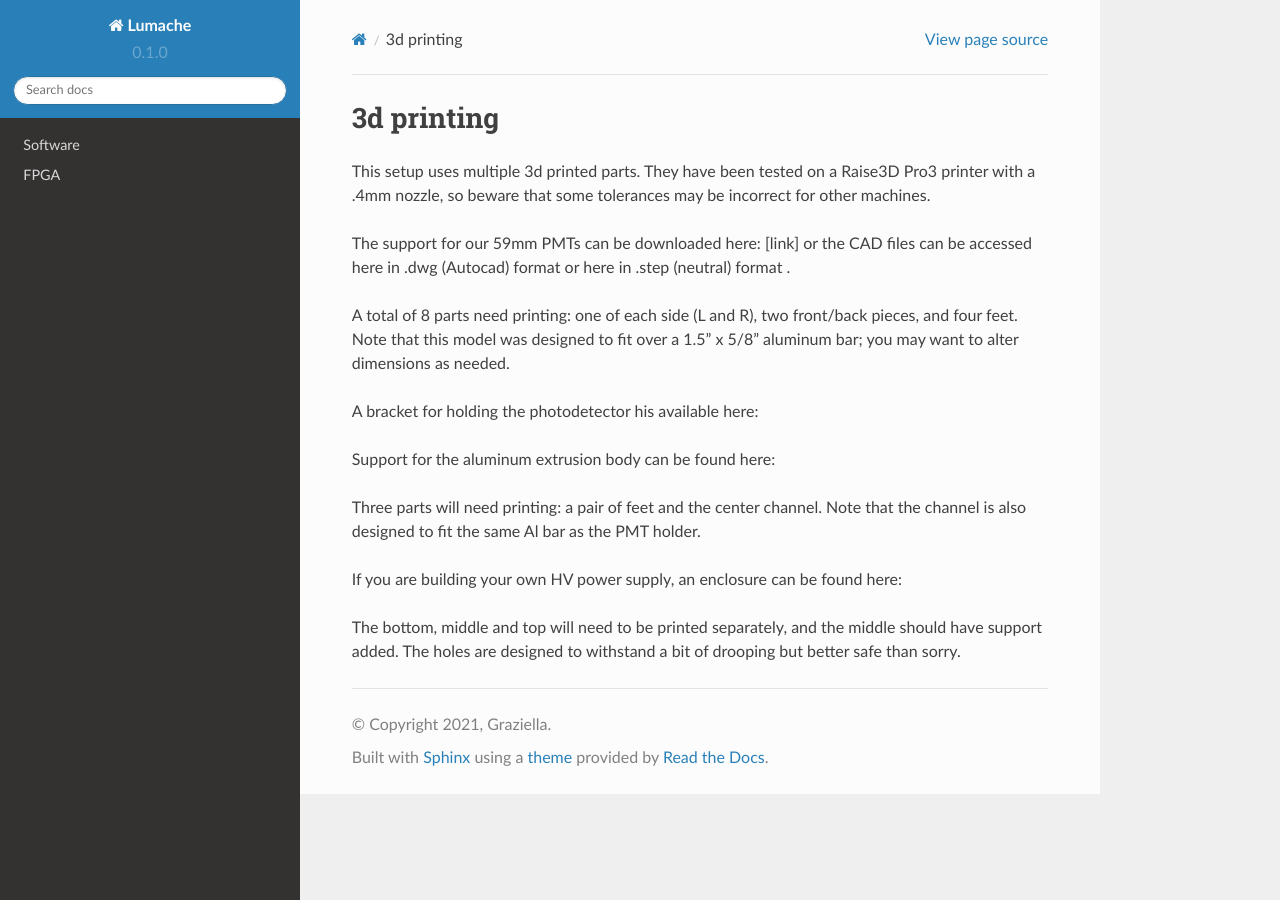
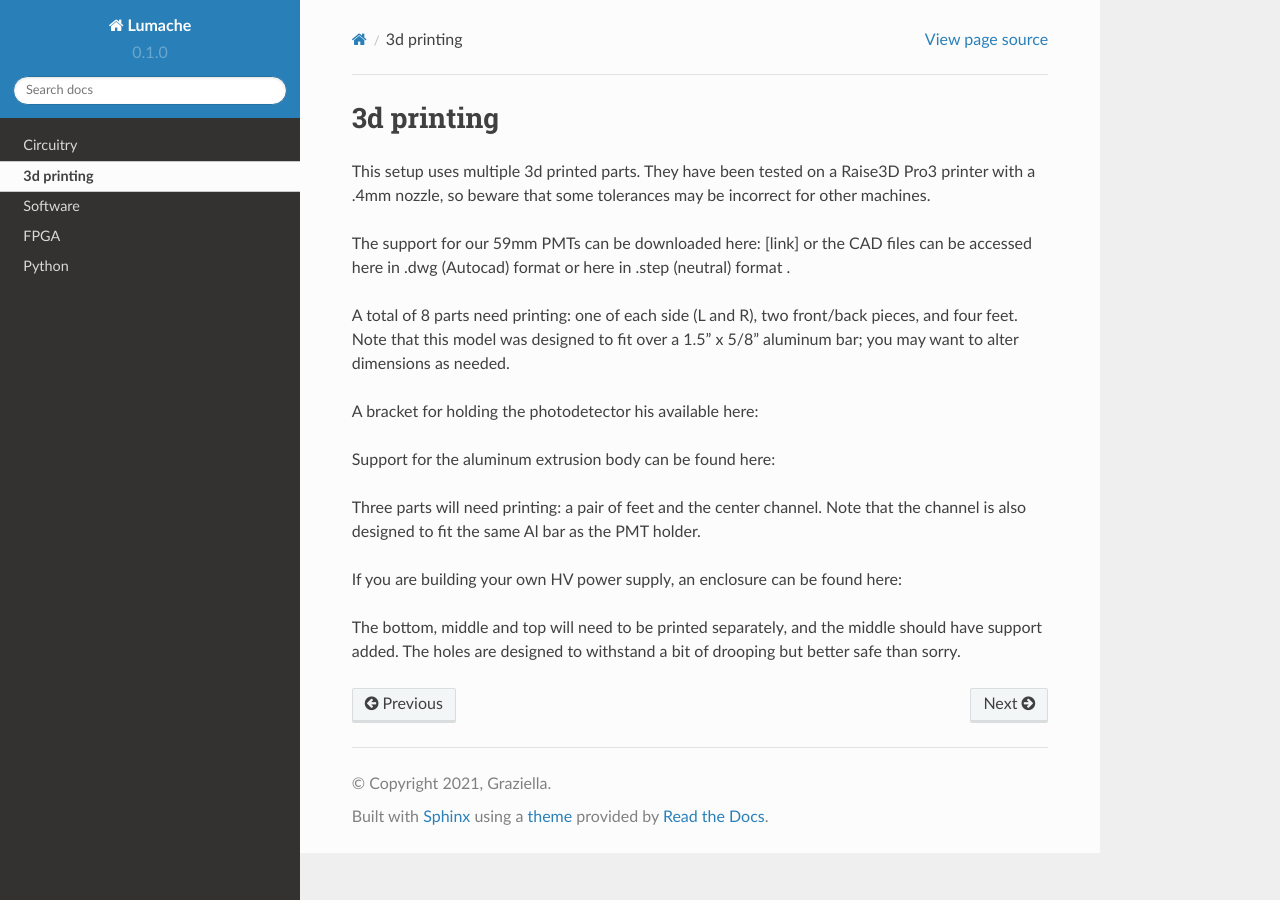
Before and after one commit to UChicagoPhysicsLabs/PositronEmissionTomography, a Sphinx documentation site: the page built from docs/source/3d_printing.rst, in a window 1280 px wide. Built offline with Sphinx 7.4.7 and the Read the Docs theme 2.0.0, drawn with Linux system fonts in a browser that asks for light colours; pages that are not in the unit, such as notebooks, are missing from menus.

Commit message:
Update index.rst

```diff
--- a/docs/source/index.rst
+++ b/docs/source/index.rst
@@ -13,8 +13,8 @@ Contents
 .. toctree::
 
    Hardware
-   Circuitry
-   3d printing
+   circuitry
+   3d_printing
    Software
    FPGA
-   Python
+   python
```
